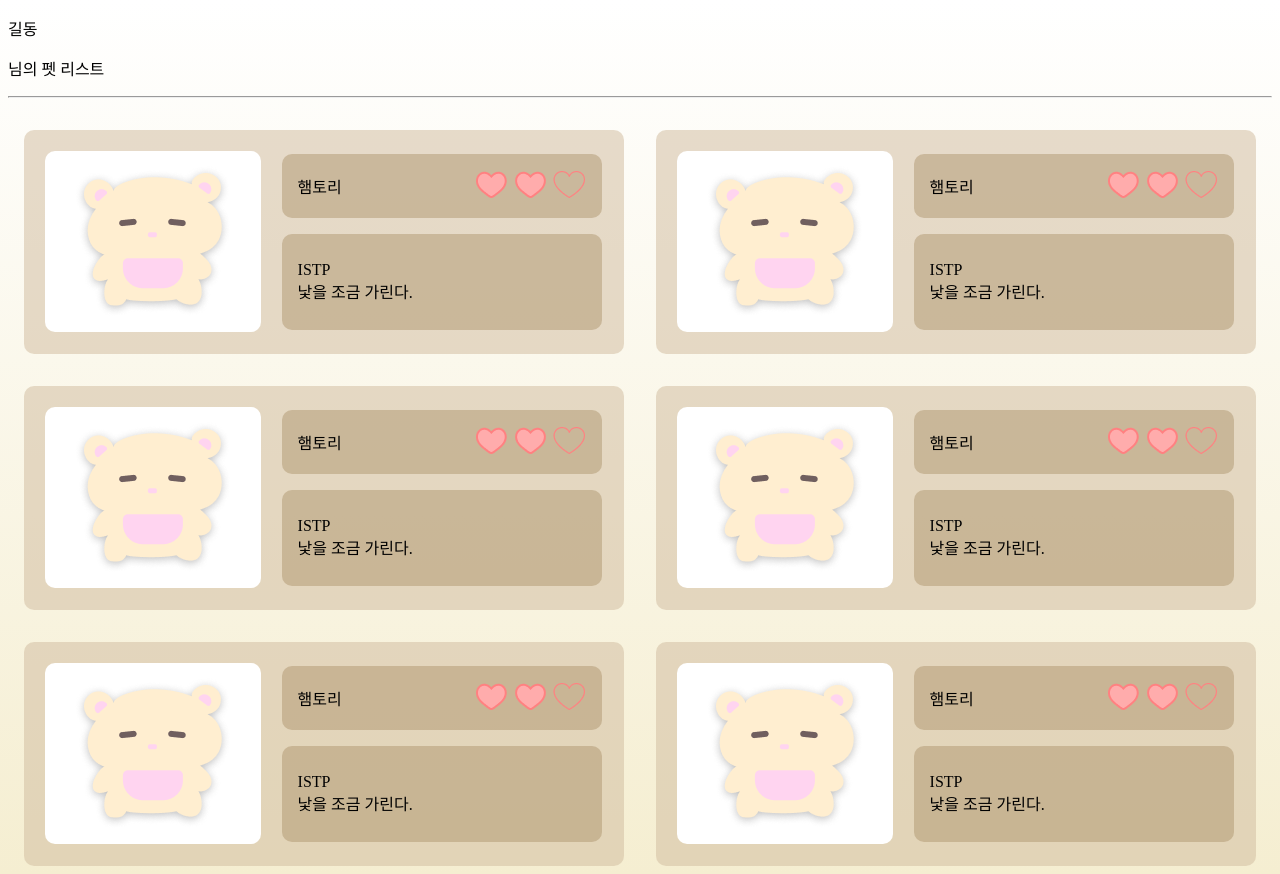
After one commit to sidonge/HamNae, a FastAPI app: template templates/petslist.html in a window 1280 px wide. The commit adds this page. Run offline with FastAPI, Linux system fonts and the light colour scheme; the template is opened without the code that fills it, so the values that code supplies are empty.

Commit message:
펫리스트

```diff
--- /dev/null
+++ b/static/css/petslist.css
@@ -0,0 +1,217 @@
+/* body
+{
+background: linear-gradient(white, #F5EED1);
+/* background-image: url("/static/image/해커톤-펫목록.png"); */
+/* }
+
+.box1 {
+    width: 39rem;
+    height: 13.7rem;/
+    background-color: #D2BEA1;
+    opacity: 53%;
+    border-radius: 10px;
+    margin-left: 3rem;
+    margin-top: 16.8rem;
+}
+#hamster {
+    margin-left: 1.4rem;
+    margin-top: 1rem;
+}
+
+.box1-1 {
+    width: 13rem;
+    height: 12rem;
+    background-color: #ffffff;
+    border-radius: 10px;
+    margin-top: 3rem;
+    margin-left: 1rem;
+}
+
+.box1Name {
+
+} */
+/*.nav1{
+    display: flex;
+    justify-content: space-between;
+}
+
+.title{
+    font-weight: bold;
+    padding-left: 10%;
+}
+
+.box1, .box3, .box5{
+    width: 40%;
+    height: 10rem;
+    background-color: #D2BEA1;
+    opacity: 100%;
+    position: relative;
+    border-radius: 3%;
+}
+
+.box1-1, .box3-1, .box5-1{
+    width: 50%;
+    height: 10%;
+    background-color: #AB946B;
+    opacity: 50%;
+    position: absolute;
+    left: 45%;
+    padding-top: 1rem;
+    padding-bottom: 1rem;
+    padding-left: 1rem;
+    text-align:left;
+    border-radius: 3%;
+    font-weight: bold;
+}
+
+.box1-2, .box3-2, .box5-2{
+    width: 50%;
+    height: 2rem;
+    background-color: #AB946B;
+    opacity: 50%;
+    position: absolute;
+    left: 45%;
+    top: 55%;
+    padding-top: 1rem;
+    padding-left: 1rem;
+    padding-bottom: 1rem;
+    text-align: left;
+    border-radius: 3%;
+    font-weight: bold;
+}
+
+.box2, .box4, .box6{
+    width: 40%;
+    height: 10rem;
+    background-color: #D2BEA1;
+    opacity: 100%;
+    position: relative;
+    border-radius: 3%;
+}
+
+.box2-1, .box4-1, .box6-1{
+    width: 50%;
+    height: 10%;
+    background-color: #AB946B;
+    opacity: 50%;
+    position: absolute;
+    left: 45%;
+    padding-top: 1rem;
+    padding-bottom: 1rem;
+    padding-left: 1rem;
+    text-align:left;
+    border-radius: 3%;
+    font-weight: bold;
+
+}
+
+.box2-2, .box4-2, .box6-2{
+    width: 50%;
+    height: 2rem;
+    background-color: #AB946B;
+    opacity: 50%;
+    position: absolute;
+    left: 45%;
+    top: 55%;
+    padding-top: 1rem;
+    padding-left: 1rem;
+    padding-bottom: 1rem;
+    text-align: left;
+    border-radius: 3%;
+    font-weight: bold;
+}
+
+.boxdisplay, .boxdisplay2, .boxdisplay3{
+    display: flex;
+    justify-content: space-around;
+    margin-top: 3rem;
+
+}
+*/
+
+.minBox {
+    width: 39rem;
+    height: 14rem;
+    background-color: #D2BEA1;
+    /* opacity: 53%; */
+    border-radius: 10px;
+    display: flex;
+    margin: 0 1rem;
+    z-index: 0;
+    background-color: rgba(210, 190, 161, 0.53);
+}
+
+.charBox {
+    width: 13.5rem;
+    height: 11.3rem;
+    border-radius: 10px;
+    background-color: #ffffff;
+    margin-right: auto;
+    margin: 1.3rem;
+    display: flex;
+    justify-content: center;
+    align-items: center;
+
+}
+
+
+.TextBox {
+    display: flex;
+    flex-direction: column;
+    margin: 1rem 0;
+
+}
+
+
+.nameBox {
+    width: 20rem;
+    height: 4rem;
+    background-color: rgba(171, 147, 107, 0.48);
+    border-radius: 10px;
+    margin: 0.5rem 0;
+    display: flex;
+    flex-direction: row;
+}
+
+.nameBoxName {
+    margin: auto 0;
+    margin-left: 1rem;
+}
+
+.heartIcon {
+    margin: auto 0;
+    position: relative;
+    left: 42%;
+}
+
+.descriptionBox {
+    width: 20rem;
+    height: 6rem;
+    background-color: rgba(171, 147, 107, 0.48);
+    border-radius: 10px;
+    margin: 0.5rem 0;
+    display: flex;
+    align-items: center;
+}
+
+.descriptionBoxText {
+    margin: auto 0;
+    margin-left: 1rem;
+}
+
+.box1, .box2, .box3 {
+    display: flex;
+    flex-direction: row;
+    justify-content: center;
+    margin-top: 2rem;
+}
+
+body
+{
+background: linear-gradient(white, #F5EED1);
+}
+
+
+.nameText{
+
+}
--- /dev/null
+++ b/static/css/questslist.css
@@ -0,0 +1,4 @@
+body{
+    background: linear-gradient(white, #F5EED1);
+    background-image: url(/static/image/해커톤-퀘스트달성도.png);
+}
--- /dev/null
+++ b/templates/petslist.html
@@ -0,0 +1,170 @@
+<!DOCTYPE html>
+<html lang="en">
+<head>
+    <meta charset="UTF-8">
+    <meta name="viewport" content="width=device-width, initial-scale=1.0">
+    <title>Document</title>
+    <link rel="stylesheet" href="/static/css/petslist.css">
+</head>
+
+<!-- <body>
+<div class="boxdisplay">
+    <div class="box1">
+        <div class="box1-1">
+            <img id="hamster" src="/static/image/햄스터.png" alt="">
+        </div>
+        <div class="box1Name"> <p class="p1">햄토리</p> </div>
+        <div class="box1Text">ISTP <br>낯을 조금 가린다.</div>
+    </div>
+
+    <div class="box2">
+        <img class="img2" src="static/image/햄스터.png" alt="">
+        <div class="box2-1">
+            <p class="p2">햄토리</p>
+        </div>
+        <div class="box2-2">ISTP <br>낯을 조금 가린다.</div>
+    </div>
+</div>
+
+<div class="boxdisplay2">
+    <div class="box3">
+        <img class="img3" src="static/image/햄스터.png" alt="">
+        <div class="box3-1">
+            <p class="p3">햄토리</p>
+        </div>
+        <div class="box3-2">ISTP <br>낯을 조금 가린다.</div>
+    </div>
+
+    <div class="box4">
+        <img class="img4" src="static/image/햄스터.png" alt="">
+        <div class="box4-1">
+            <p class="p4">햄토리</p>
+        </div>
+        <div class="box4-2">ISTP <br>낯을 조금 가린다.</div>
+    </div>
+</div>
+
+<div class="boxdisplay3">
+    <div class="box5">
+        <img class="img5" src="static/image/햄스터.png" alt="">
+        <div class="box5-1">
+            <p class="p5">햄토리</p>
+        </div>
+        <div class="box5-2">ISTP <br>낯을 조금 가린다.</div>
+    </div>
+
+    <div class="box6">
+        <img class="img6" src="static/image/햄스터.png" alt="">
+        <div class="box6-1">
+            <p class="p6">햄토리</p>
+        </div>
+        <div class="box6-2">ISTP <br>낯을 조금 가린다.</div>
+    </div>
+</div>
+
+
+</body>
+</html> -->
+
+
+<body>
+    <div class="Wrap">
+        <div class="topText">
+            <p class="name">길동</p>
+            <p class="nameText">님의 펫 리스트</p>
+        </div>
+        <hr class="topLine">
+
+        <div class="box1">
+            <div class="minBox">
+                <div class="charBox"><img id="hamster" src="/static/image/햄스터 (1).png" alt=""></div>
+                <div class="TextBox">
+                    <div class="nameBox">
+                        <div class="nameBoxName">햄토리</div>
+                        <p class="heartIcon"><img src="/static/image/heart (1).png" alt=""></p>
+                    </div>
+
+                    <div class="descriptionBox">
+                        <div class="descriptionBoxText">ISTP<br>낯을 조금 가린다.</div>
+                    </div>
+                </div>
+            </div>
+
+            <div class="minBox">
+                <div class="charBox"><img id="hamster" src="/static/image/햄스터 (1).png" alt=""></div>
+                <div class="TextBox">
+                    <div class="nameBox">
+                        <div class="nameBoxName">햄토리</div>
+                        <p class="heartIcon"><img src="/static/image/heart (1).png" alt=""></p>
+                    </div>
+
+                    <div class="descriptionBox">
+                        <div class="descriptionBoxText">ISTP<br>낯을 조금 가린다.</div>
+                    </div>
+                </div>
+            </div>
+        </div>
+        <div class="box2">
+            <div class="minBox">
+                <div class="charBox"><img id="hamster" src="/static/image/햄스터 (1).png" alt=""></div>
+                <div class="TextBox">
+                    <div class="nameBox">
+                        <div class="nameBoxName">햄토리</div>
+                        <p class="heartIcon"><img src="/static/image/heart (1).png" alt=""></p>
+                    </div>
+
+                    <div class="descriptionBox">
+                        <div class="descriptionBoxText">ISTP<br>낯을 조금 가린다.</div>
+                    </div>
+                </div>
+            </div>
+
+            <div class="minBox">
+                <div class="charBox"><img id="hamster" src="/static/image/햄스터 (1).png" alt=""></div>
+                <div class="TextBox">
+                    <div class="nameBox">
+                        <div class="nameBoxName">햄토리</div>
+                        <p class="heartIcon"><img src="/static/image/heart (1).png" alt=""></p>
+                    </div>
+
+                    <div class="descriptionBox">
+                        <div class="descriptionBoxText">ISTP<br>낯을 조금 가린다.</div>
+                    </div>
+                </div>
+            </div>
+        </div>
+
+
+        <div class="box3">
+            <div class="minBox">
+                <div class="charBox"><img id="hamster" src="/static/image/햄스터 (1).png" alt=""></div>
+                <div class="TextBox">
+                    <div class="nameBox">
+                        <div class="nameBoxName">햄토리</div>
+                        <p class="heartIcon"><img src="/static/image/heart (1).png" alt=""></p>
+                    </div>
+                    <div class="descriptionBox">
+                        <div class="descriptionBoxText">ISTP<br>낯을 조금 가린다.</div>
+                    </div>
+                </div>
+            </div>
+
+            <div class="minBox">
+                <div class="charBox"><img id="hamster" src="/static/image/햄스터 (1).png" alt=""></div>
+                <div class="TextBox">
+                    <div class="nameBox">
+                        <div class="nameBoxName">햄토리</div>
+                        <p class="heartIcon"><img src="/static/image/heart (1).png" alt=""></p>
+                    </div>
+
+                    <div class="descriptionBox">
+                        <div class="descriptionBoxText">ISTP<br>낯을 조금 가린다.</div>
+                    </div>
+            </div>
+        </div>
+
+
+        </div>
+    </div>
+</body>
+</html>
--- a/templates/sy.html
+++ b/templates/questslist.html
@@ -3,9 +3,10 @@
 <head>
     <meta charset="UTF-8">
     <meta name="viewport" content="width=device-width, initial-scale=1.0">
-    <title>Document</title>
+    <title></title>
+    <link rel="stylesheet" href="/static/css/questslist.css">
 </head>
 <body>
-    hello
+
 </body>
 </html>
```
Also changed, not shown: templates/jia.html (deleted, +0 -11 lines), static/image/heart (1).png (added), static/image/logo.png (added), static/image/해커톤-퀘스트달성도.png (added), static/image/해커톤-펫목록.png (added), static/image/해커톤-펫목록@2x.png (added), static/image/햄스터 (1).png (added), static/image/햄스터.png (added), static/image/🦆 icon _menu_.png (added), 2 other files.
